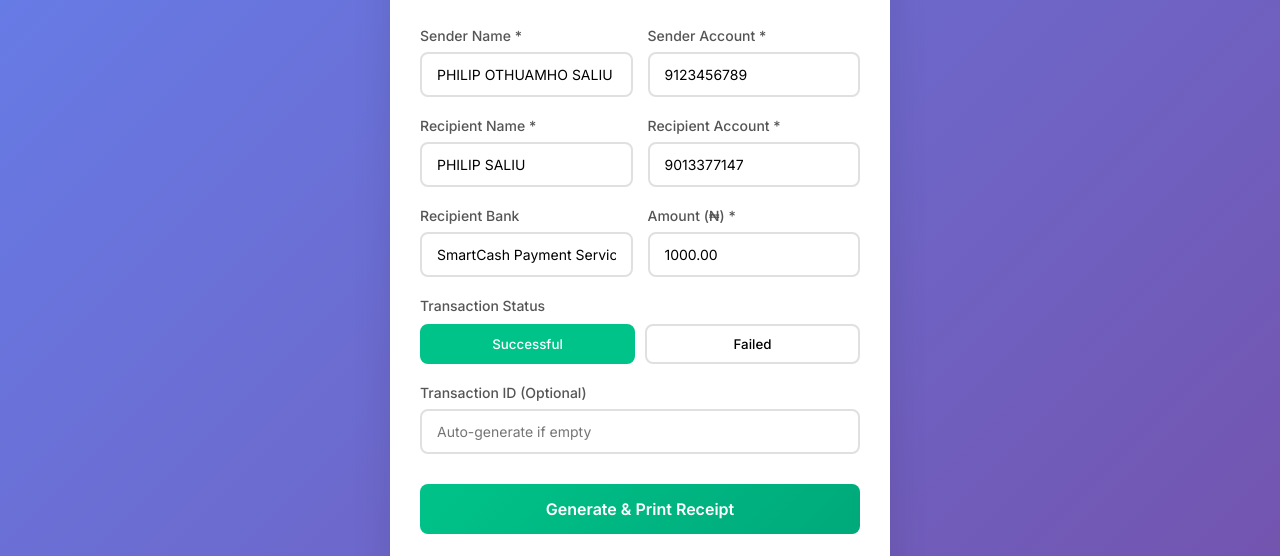
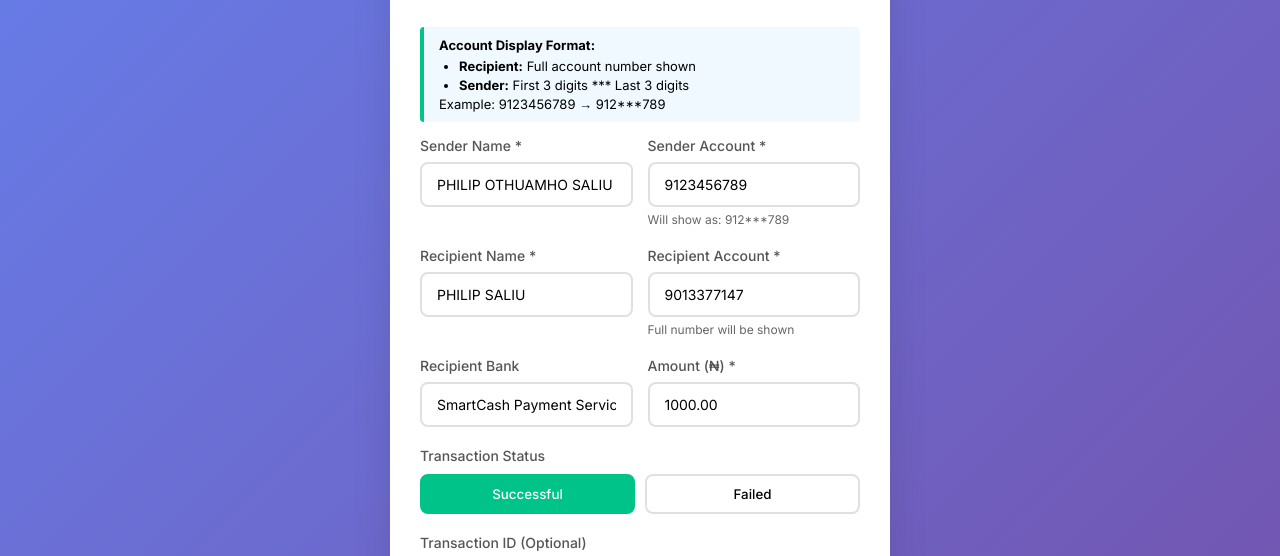
Before and after one commit to gghdfgbb/opayreceiptsharp, a website: page index.html in a window 1280 px wide. Shown: the part 153-709 px from the top of the page. Drawn offline with Linux system fonts and the light colour scheme.

Commit message:
Update index.html

```diff
--- a/index.html
+++ b/index.html
@@ -88,6 +88,24 @@
         .subtitle {
             color: #666;
             font-size: 14px;
+        }
+
+        .account-note {
+            background: #f0f9ff;
+            border-left: 4px solid #00C389;
+            padding: 10px 15px;
+            margin: 15px 0;
+            border-radius: 4px;
+            font-size: 13px;
+        }
+
+        .account-note ul {
+            margin-left: 20px;
+            margin-top: 5px;
+        }
+
+        .account-note li {
+            margin-bottom: 3px;
         }
 
         .form-group {
@@ -221,6 +239,12 @@
         .notification.error {
             background: #EF4444;
         }
+
+        .example {
+            font-size: 12px;
+            color: #666;
+            margin-top: 5px;
+        }
     </style>
     <link href="https://fonts.googleapis.com/css2?family=Inter:wght@400;500;600;700;800;900&display=swap" rel="stylesheet">
 </head>
@@ -235,6 +259,15 @@
             <p class="subtitle">Generate professional OPay transaction receipts</p>
         </div>
 
+        <div class="account-note">
+            <strong>Account Display Format:</strong>
+            <ul>
+                <li><strong>Recipient:</strong> Full account number shown</li>
+                <li><strong>Sender:</strong> First 3 digits *** Last 3 digits</li>
+            </ul>
+            Example: 9123456789 → 912***789
+        </div>
+
         <form id="receiptForm">
             <div class="form-row">
                 <div class="form-group">
@@ -244,6 +277,7 @@
                 <div class="form-group">
                     <label for="senderAccountNumber">Sender Account *</label>
                     <input type="text" id="senderAccountNumber" placeholder="9123456789" required>
+                    <div class="example">Will show as: 912***789</div>
                 </div>
             </div>
 
@@ -255,6 +289,7 @@
                 <div class="form-group">
                     <label for="recipientAccountNumber">Recipient Account *</label>
                     <input type="text" id="recipientAccountNumber" placeholder="9013377147" required>
+                    <div class="example">Full number will be shown</div>
                 </div>
             </div>
 
@@ -392,6 +427,18 @@ Content-Type: application/json
             document.getElementById('senderName').value = 'PHILIP OTHUAMHO SALIU';
             document.getElementById('senderAccountNumber').value = '9123456789';
         }, 100);
+
+        // Update sender account example dynamically
+        document.getElementById('senderAccountNumber').addEventListener('input', function() {
+            const account = this.value;
+            if (account.length >= 6) {
+                const firstThree = account.substring(0, 3);
+                const lastThree = account.substring(account.length - 3);
+                const stars = '*'.repeat(account.length - 6);
+                const exampleDiv = this.nextElementSibling;
+                exampleDiv.textContent = `Will show as: ${firstThree}${stars}${lastThree}`;
+            }
+        });
     </script>
 </body>
 </html>
```
